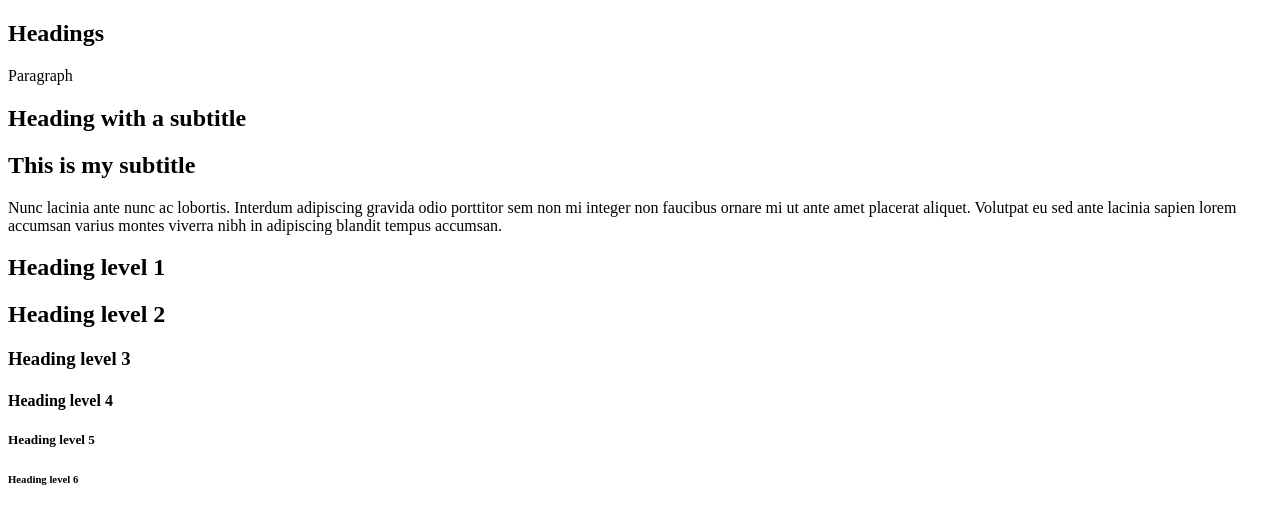
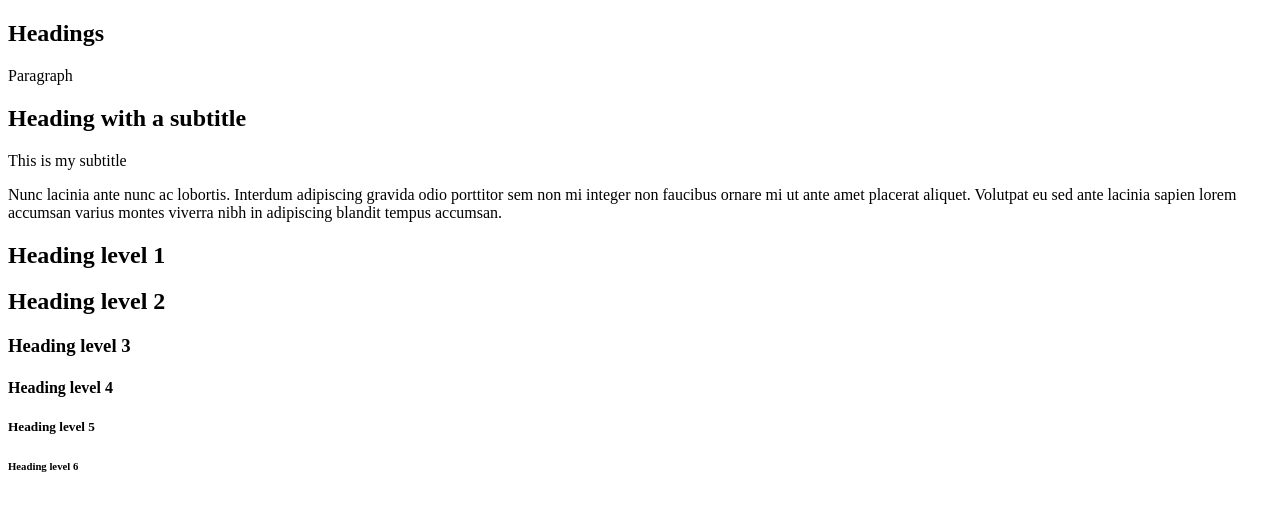
Before and after one commit to JulieRaph/holbertonschool-web_front_end, a plain HTML site: page html_advanced/13-styleguide.html in a window 1280 px wide. Drawn offline with Linux system fonts and the light colour scheme.

Commit message:
Replace subtitle heading with paragraph for improved semantic structure in 13-styleguide.html

```diff
--- a/html_advanced/13-styleguide.html
+++ b/html_advanced/13-styleguide.html
@@ -19,7 +19,7 @@
                             <p>Paragraph</p>
                         </header>
                         <h2>Heading with a subtitle</h2>
-                        <h2>This is my subtitle</h2>
+                        <p>This is my subtitle</p>
                         <p>
                             Nunc lacinia ante nunc ac lobortis.
                             Interdum adipiscing gravida odio porttitor sem non mi integer non
```
